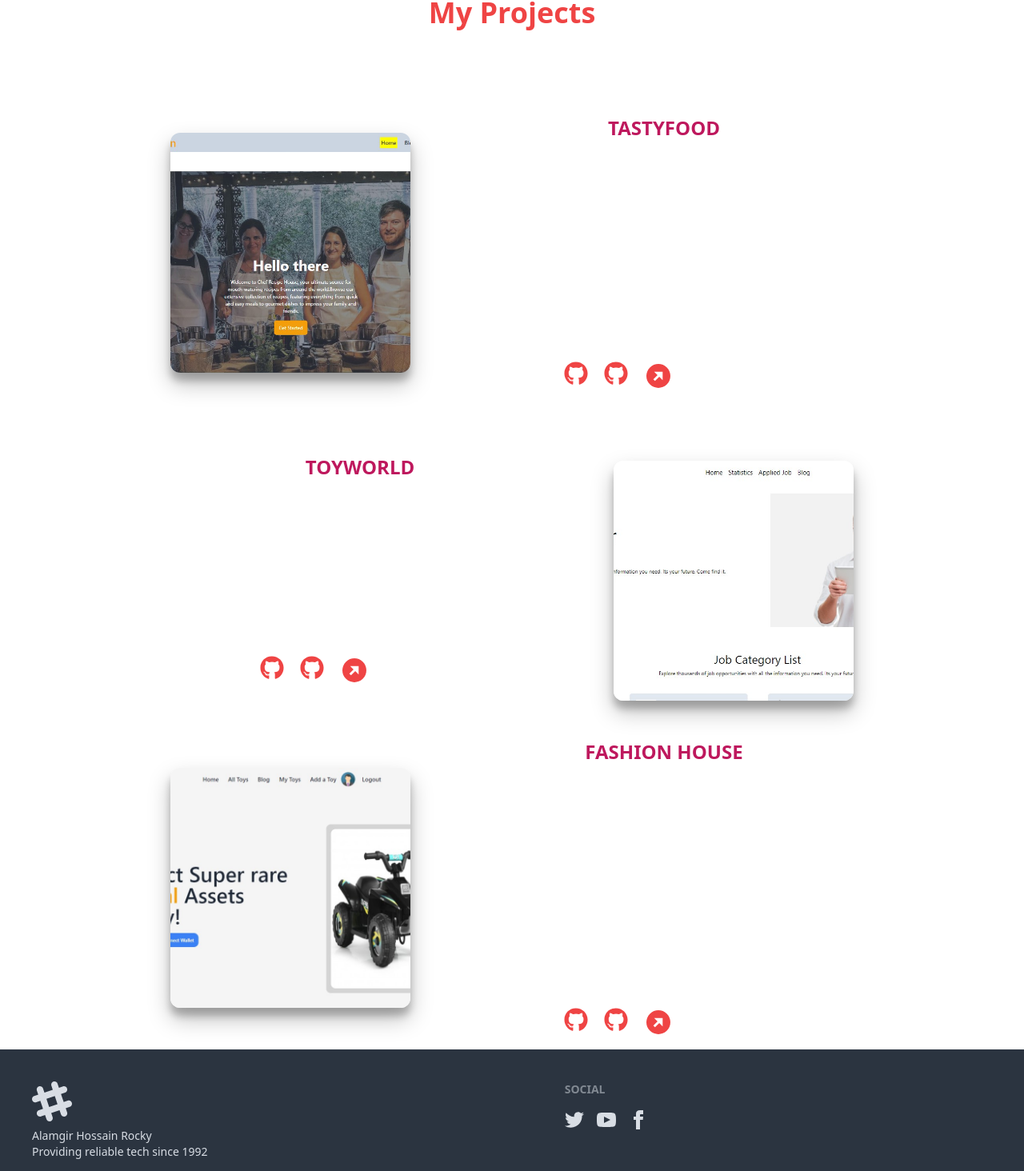
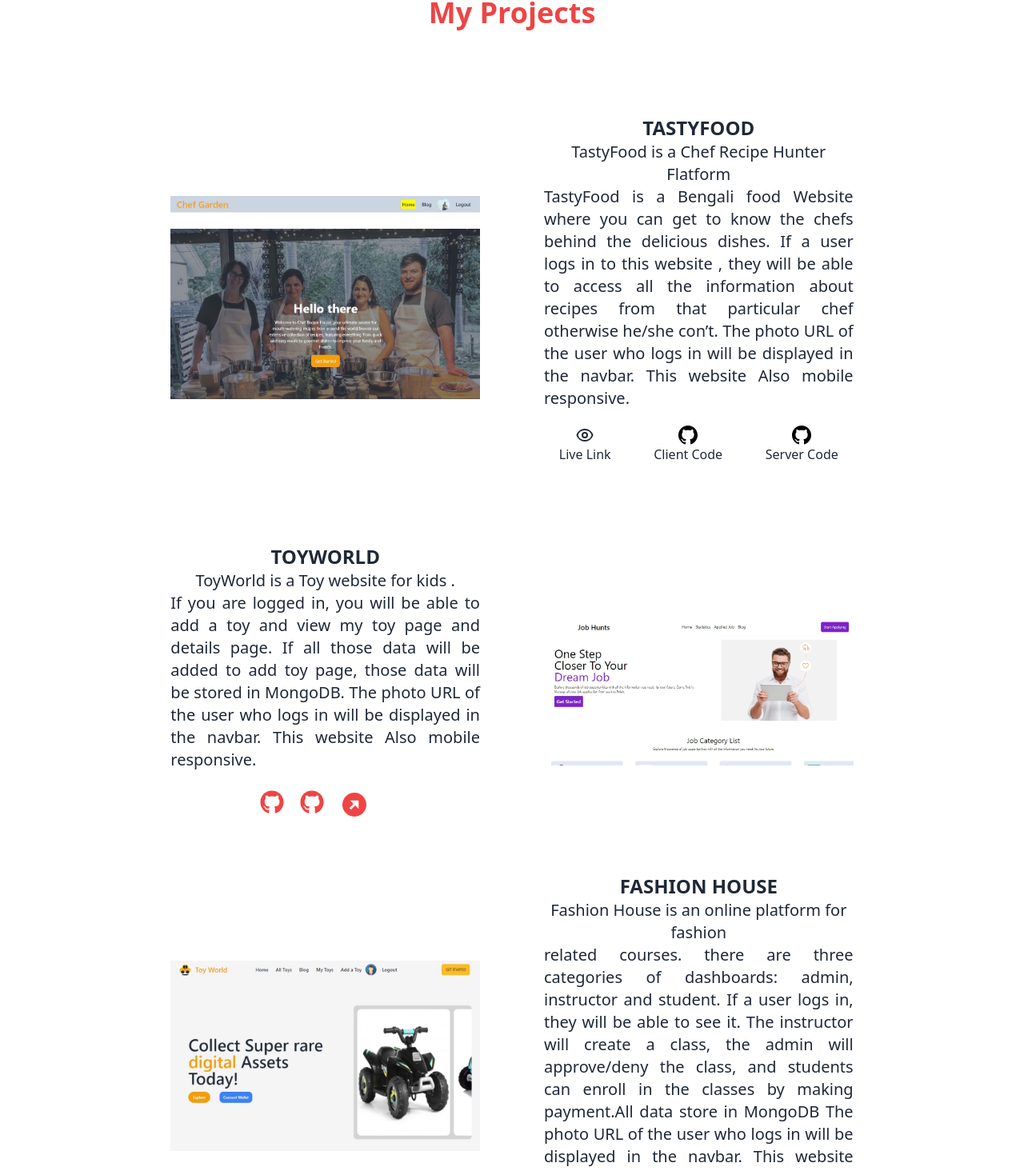
Before and after one commit to Rocky3112/My-Portfolio, a React (Vite) app: page / in a window 1280 px wide. Shown: the part 2872-4336 px from the top of the page at 80% size. Built offline with nearby package versions, Linux system fonts and the light colour scheme.

Commit message:
added icons

```diff
--- a/src/Pages/Projects/Projects.jsx
+++ b/src/Pages/Projects/Projects.jsx
@@ -1,8 +1,11 @@
 import { FaGithub } from "react-icons/fa";
-import "./Projects.css"
+// import "./Projects.css"
 import { BiSolidRightTopArrowCircle } from "react-icons/bi";
 import { useEffect } from "react";
 import Aos from "aos";
+import chef_house from '../../assets/chef-house.jpg'
+import toy_world from '../../assets/toy-world.jpg'
+import career_hub from '../../assets/career-hub.jpg'
 
 const Projects = () => {
     useEffect(() => {
@@ -13,42 +16,52 @@
             <h1 data-aos="zoom-in-down" data-aos-offset="200" data-aos-easing="ease-in-sine" data-aos-duration="600" className="text-center font-bold text-4xl mt-16 text-red-500 p-7 mb-8 ">My Projects</h1>
             <div className='w-full md:w-8/12 mx-auto mt-10 md:mt-20'>
                 {/* tastyfood  */}
-                <div data-aos="zoom-in-down" data-aos-offset="200" data-aos-easing="ease-in-sine" data-aos-duration="1500" className='md:flex items-center gap-20 text-white'>
-                    <div className='w-full md:w-1/2 mx-auto' >
+                <div data-aos="zoom-in-down" data-aos-offset="200" data-aos-easing="ease-in-sine" data-aos-duration="1500" className='md:flex items-center gap-20 '>
+                    <div className='w-full mx-auto' >
                         <div className='project-site mx-auto'>
+                            <img className="w-full" src={chef_house} alt="" />
                         </div>
                     </div>
                     <div className='w-full md:w-full mt-10 md:mt-0'>
                         <div className='text-center' >
-                            <h5 className='font-Gilroy font-extrabold text-2xl uppercase text-pink-700'>TastyFood</h5>
+                            <h5 className='font-Gilroy font-extrabold text-2xl uppercase'>TastyFood</h5>
                             <p className="text-xl">TastyFood is a Chef Recipe Hunter Flatform</p>
                             <p className="text-justify text-xl" >
                                 TastyFood is a Bengali food Website where you can get to know the chefs behind the delicious dishes.
                                 If a user logs in to this website , they will be able to access all the information about recipes from that particular chef otherwise he/she con’t.
                                 The photo URL of the user who logs in will be displayed in the navbar. This website Also mobile responsive.
                             </p>
-                            <div className="flex gap-5 mt-6">
-                                <div className=" lg:ms-28 text-red-500  "><a href="https://github.com/MithilaKhan/Chef-recipe-client"><FaGithub className="text-3xl" /> </a> </div>
-
-                                <div className=" text-red-500  "><a href="https://github.com/MithilaKhan/chef-recipe-server"><FaGithub className="text-3xl" /> </a> </div>
-
-                                <div className=" text-red-500"><a href="https://chef-recipe-hunter-clien-4c59d.web.app/"><BiSolidRightTopArrowCircle className="text-4xl" /> </a> </div>
-
-
+                            <div className='flex items-center justify-around gap-4 py-5'>
+                                <div className="flex flex-col items-center hover:underline  cursor-pointer">
+                                    <svg xmlns="http://www.w3.org/2000/svg" className="h-6 w-6" fill="none" viewBox="0 0 24 24" stroke="currentColor" strokeWidth="2">
+                                        <path strokeLinecap="round" strokeLinejoin="round" d="M15 12a3 3 0 11-6 0 3 3 0 016 0z" />
+                                        <path strokeLinecap="round" strokeLinejoin="round" d="M2.458 12C3.732 7.943 7.523 5 12 5c4.478 0 8.268 2.943 9.542 7-1.274 4.057-5.064 7-9.542 7-4.477 0-8.268-2.943-9.542-7z" />
+                                    </svg>
+                                    <p className='underline-offset-2'>Live Link</p>
+                                </div>
+                                <div className="flex flex-col items-center hover:underline  cursor-pointer">
+                                    <svg xmlns="http://www.w3.org/2000/svg" width="24" height="24" viewBox="0 0 24 24"><path d="M12 0c-6.626 0-12 5.373-12 12 0 5.302 3.438 9.8 8.207 11.387.599.111.793-.261.793-.577v-2.234c-3.338.726-4.033-1.416-4.033-1.416-.546-1.387-1.333-1.756-1.333-1.756-1.089-.745.083-.729.083-.729 1.205.084 1.839 1.237 1.839 1.237 1.07 1.834 2.807 1.304 3.492.997.107-.775.418-1.305.762-1.604-2.665-.305-5.467-1.334-5.467-5.931 0-1.311.469-2.381 1.236-3.221-.124-.303-.535-1.524.117-3.176 0 0 1.008-.322 3.301 1.23.957-.266 1.983-.399 3.003-.404 1.02.005 2.047.138 3.006.404 2.291-1.552 3.297-1.23 3.297-1.23.653 1.653.242 2.874.118 3.176.77.84 1.235 1.911 1.235 3.221 0 4.609-2.807 5.624-5.479 5.921.43.372.823 1.102.823 2.222v3.293c0 .319.192.694.801.576 4.765-1.589 8.199-6.086 8.199-11.386 0-6.627-5.373-12-12-12z" /></svg>
+                                    <p className='underline-offset-2'>Client Code</p>
+                                </div>
+                                <div className="flex flex-col items-center hover:underline  cursor-pointer">
+                                    <svg xmlns="http://www.w3.org/2000/svg" width="24" height="24" viewBox="0 0 24 24"><path d="M12 0c-6.626 0-12 5.373-12 12 0 5.302 3.438 9.8 8.207 11.387.599.111.793-.261.793-.577v-2.234c-3.338.726-4.033-1.416-4.033-1.416-.546-1.387-1.333-1.756-1.333-1.756-1.089-.745.083-.729.083-.729 1.205.084 1.839 1.237 1.839 1.237 1.07 1.834 2.807 1.304 3.492.997.107-.775.418-1.305.762-1.604-2.665-.305-5.467-1.334-5.467-5.931 0-1.311.469-2.381 1.236-3.221-.124-.303-.535-1.524.117-3.176 0 0 1.008-.322 3.301 1.23.957-.266 1.983-.399 3.003-.404 1.02.005 2.047.138 3.006.404 2.291-1.552 3.297-1.23 3.297-1.23.653 1.653.242 2.874.118 3.176.77.84 1.235 1.911 1.235 3.221 0 4.609-2.807 5.624-5.479 5.921.43.372.823 1.102.823 2.222v3.293c0 .319.192.694.801.576 4.765-1.589 8.199-6.086 8.199-11.386 0-6.627-5.373-12-12-12z" /></svg>
+                                    <p className='underline-offset-2'>Server Code</p>
+                                </div>
                             </div>
 
                         </div>
                     </div>
                 </div>
 
-                <div data-aos="zoom-in-down" data-aos-offset="200" data-aos-easing="ease-in-sine" data-aos-duration="1500" className=' flex-row-reverse sm:flex  items-center gap-10 md:gap-20 mt-20 text-white'>
-                    <div className='w-full md:w-1/2 mx-auto' >
-                        <div className='project-site2 mx-auto'>
+                <div data-aos="zoom-in-down" data-aos-offset="200" data-aos-easing="ease-in-sine" data-aos-duration="1500" className=' flex-row-reverse sm:flex  items-center gap-10 md:gap-20 mt-20 '>
+                    <div className='w-full mx-auto' >
+                        <div className='project-site mx-auto'>
+                            <img className="w-full" src={career_hub} alt="" />
                         </div>
                     </div>
                     <div className='w-full md:w-full mt-10 md:mt-0'>
                         <div className='text-center' >
-                            <h5 className='font-Gilroy font-extrabold text-2xl uppercase text-pink-700'>ToyWorld</h5>
+                            <h5 className='font-Gilroy font-extrabold text-2xl uppercase '>ToyWorld</h5>
                             <p className="text-xl">ToyWorld is a  Toy website for kids .</p>
                             <p className="text-justify text-xl" >
                                 If you are logged in, you will be able to add a toy and view my toy page and details page.
@@ -69,14 +82,15 @@
                     </div>
                 </div>
 
-                <div data-aos="zoom-in-down" data-aos-offset="200" data-aos-easing="ease-in-sine" data-aos-duration="1500" className='md:flex items-center lg:mt-10 gap-20 text-white'>
-                    <div className='w-full md:w-1/2 mx-auto' >
-                        <div className='project-site3 mx-auto'>
+                <div data-aos="zoom-in-down" data-aos-offset="200" data-aos-easing="ease-in-sine" data-aos-duration="1500" className='md:flex items-center lg:mt-10 gap-20'>
+                    <div className='w-full mx-auto' >
+                        <div className='project-site mx-auto'>
+                            <img className="w-full" src={toy_world} alt="" />
                         </div>
                     </div>
                     <div className='w-full md:w-full mt-10 md:mt-0'>
                         <div className='text-center' >
-                            <h5 className='font-Gilroy font-extrabold text-2xl uppercase text-pink-700'>Fashion House</h5>
+                            <h5 className='font-Gilroy font-extrabold text-2xl uppercase '>Fashion House</h5>
                             <p className="text-xl">Fashion House is an online platform for fashion </p>
                             <p className="text-justify text-xl" >
                                 related courses. there are three categories of dashboards: admin, instructor and student. If a user logs in, they will be able to see it.
```
